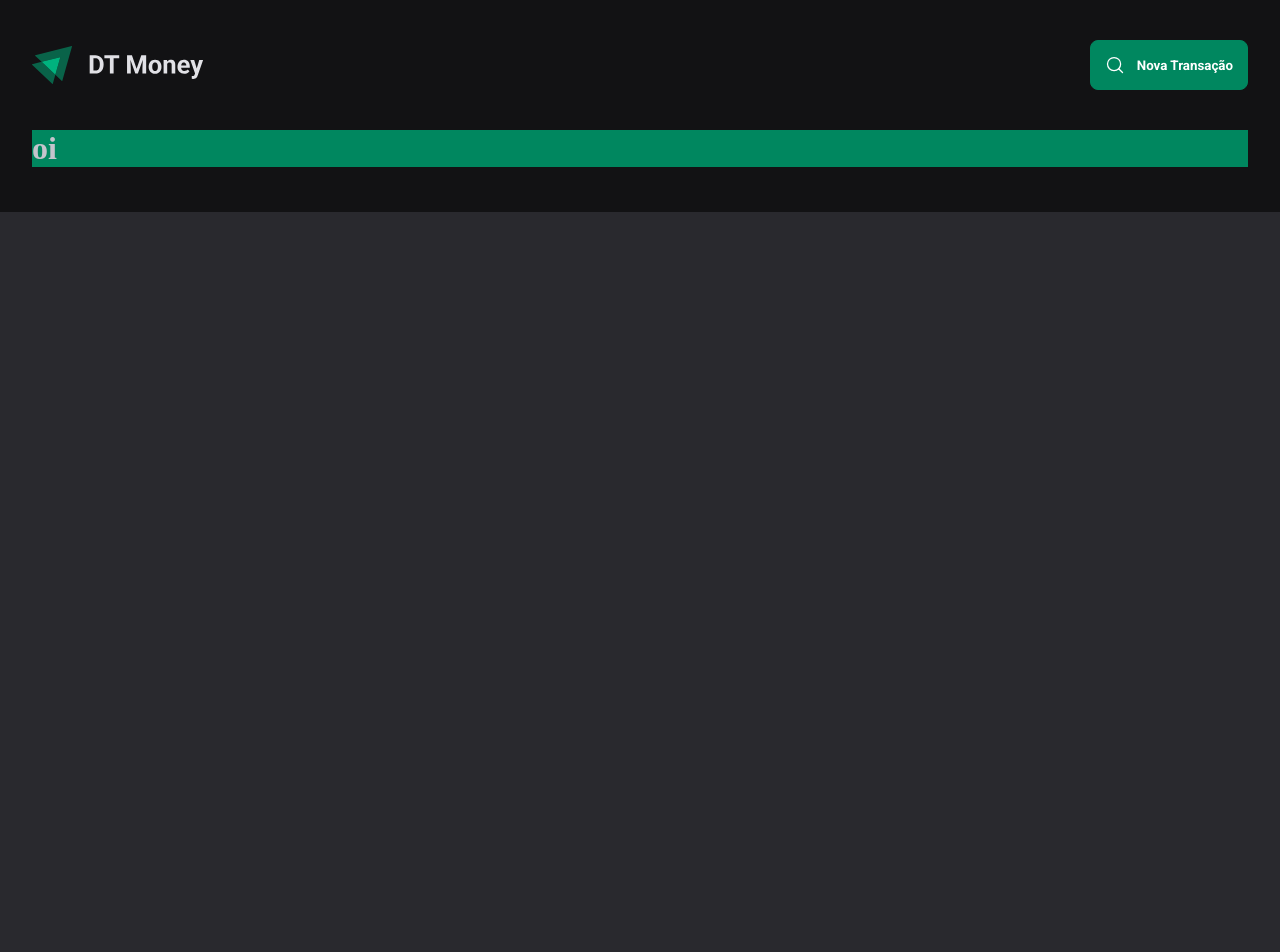
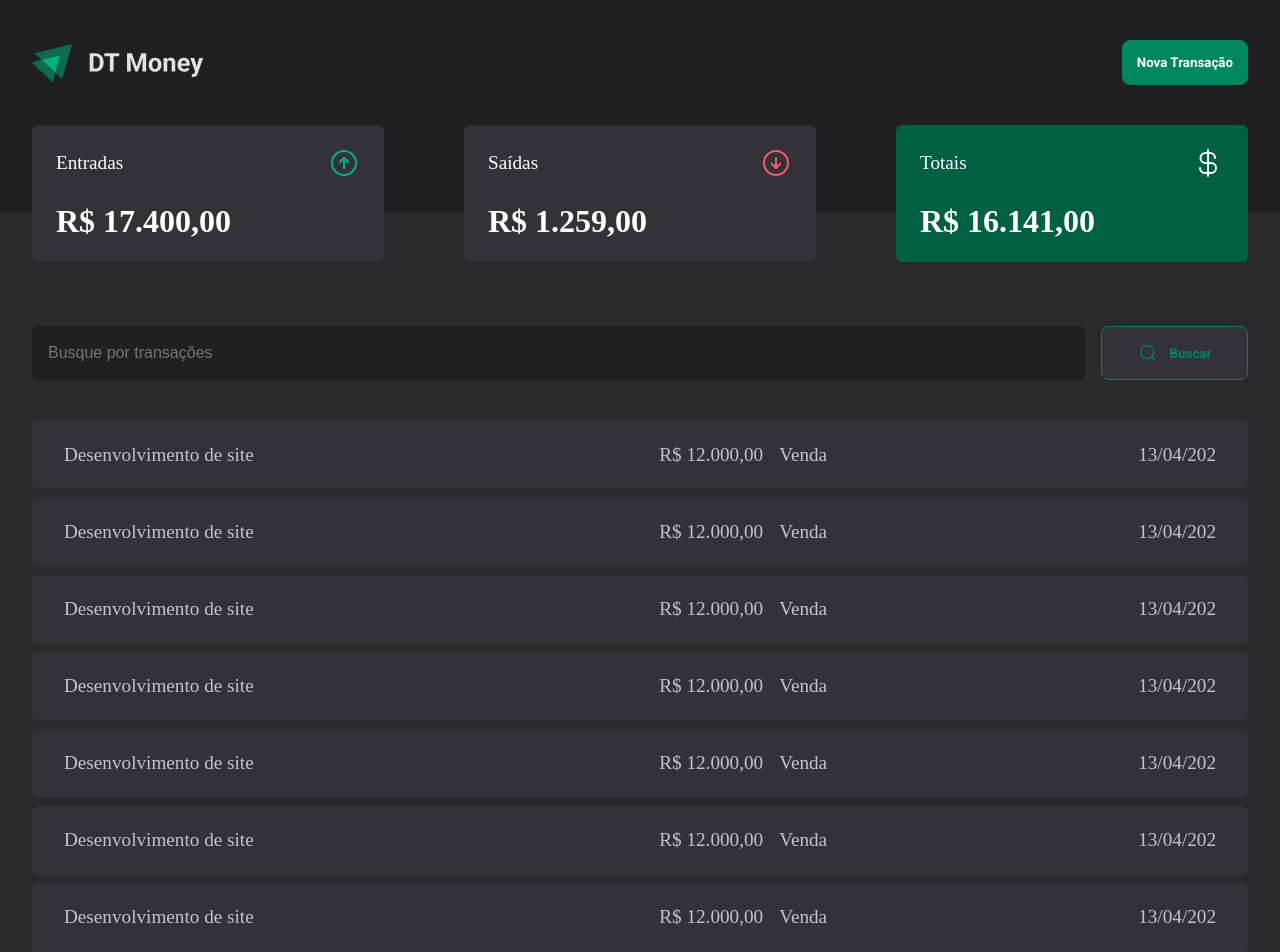
Before and after one commit to leometzker/Ignite, a React (Vite) app in the folder Aulas/DT_Money/: page / in a window 1280 px wide. Shown: the top 952 px of the page. Before the commit the page ends 800 px from the top, so only its background shows below. Built offline with nearby package versions, Linux system fonts and the light colour scheme.

Commit message:
Layout done

```diff
--- a/Aulas/DT_Money/src/App.tsx
+++ b/Aulas/DT_Money/src/App.tsx
@@ -1,6 +1,7 @@
 import { ThemeProvider } from 'styled-components'
 import { GlobalStyle } from './globals'
-import { Layout } from './pages/layout'
+import { Layout } from './pages/Layout'
+
 import { DefaultTheme } from './themes/defaultTheme'
 
 export function App() {
--- /dev/null
+++ b/Aulas/DT_Money/src/components/Extratct.tsx
@@ -0,0 +1,106 @@
+import { ExtractStyled } from './Styles/ExtratctStyled'
+
+const transactions = [
+  {
+    description: 'Desenvolvimento de site',
+    value: 'R$ 12.000,00',
+    category: 'Venda',
+    date: '13/04/202'
+  },
+  {
+    description: 'Desenvolvimento de site',
+    value: 'R$ 12.000,00',
+    category: 'Venda',
+    date: '13/04/202'
+  },
+  {
+    description: 'Desenvolvimento de site',
+    value: 'R$ 12.000,00',
+    category: 'Venda',
+    date: '13/04/202'
+  },
+  {
+    description: 'Desenvolvimento de site',
+    value: 'R$ 12.000,00',
+    category: 'Venda',
+    date: '13/04/202'
+  },
+  {
+    description: 'Desenvolvimento de site',
+    value: 'R$ 12.000,00',
+    category: 'Venda',
+    date: '13/04/202'
+  },
+  {
+    description: 'Desenvolvimento de site',
+    value: 'R$ 12.000,00',
+    category: 'Venda',
+    date: '13/04/202'
+  },
+  {
+    description: 'Desenvolvimento de site',
+    value: 'R$ 12.000,00',
+    category: 'Venda',
+    date: '13/04/202'
+  },
+  {
+    description: 'Desenvolvimento de site',
+    value: 'R$ 12.000,00',
+    category: 'Venda',
+    date: '13/04/202'
+  },
+  {
+    description: 'Desenvolvimento de site',
+    value: 'R$ 12.000,00',
+    category: 'Venda',
+    date: '13/04/202'
+  },
+  {
+    description: 'Desenvolvimento de site',
+    value: 'R$ 12.000,00',
+    category: 'Venda',
+    date: '13/04/202'
+  },
+  {
+    description: 'Desenvolvimento de site',
+    value: 'R$ 12.000,00',
+    category: 'Venda',
+    date: '13/04/202'
+  },
+  {
+    description: 'Desenvolvimento de site',
+    value: 'R$ 12.000,00',
+    category: 'Venda',
+    date: '13/04/202'
+  }
+]
+
+type TTransaction = typeof transactions
+
+export const Extract = () => {
+  return (
+    <ExtractStyled>
+      <table className="Extract">
+        <tbody>
+          {transactions.map(t => {
+            return (
+              <tr>
+                <td>{t.description}</td>
+                <td>{t.value}</td>
+                <td>{t.category}</td>
+                <td>{t.date}</td>
+              </tr>
+            )
+          })}
+        </tbody>
+      </table>
+
+      {/* <footer>
+        <div className="pages">
+          <button>anterior</button>
+          <button>próxima</button>
+        </div>
+      </footer> */}
+    </ExtractStyled>
+  )
+}
--- /dev/null
+++ b/Aulas/DT_Money/src/components/SearchBar.tsx
@@ -0,0 +1,16 @@
+import { MagnifyingGlass } from 'phosphor-react'
+import { SearchBarStyled } from './Styles/SearchBarStyled'
+
+export const SearchBar = () => {
+  return (
+    <SearchBarStyled>
+      <div className="container">
+        <input type="text" placeholder="Busque por transações" />
+        <button type="submit">
+          <MagnifyingGlass size={20} />
+          Buscar
+        </button>
+      </div>
+    </SearchBarStyled>
+  )
+}
--- /dev/null
+++ b/Aulas/DT_Money/src/components/Styles/ExtratctStyled.ts
@@ -0,0 +1,59 @@
+import styled from 'styled-components'
+
+export const ExtractStyled = styled.main`
+  margin-top: 2rem;
+
+  .Extract {
+    width: 100%;
+    max-height: 400px;
+    color: ${props => props.theme.color['gray-300']};
+
+    border-collapse: separate;
+    border-spacing: 0 0.5rem;
+
+    tbody {
+      tr {
+        background-color: ${props => props.theme.color['gray-600']};
+
+        td {
+          font-weight: 400;
+          font-size: 1.2rem;
+
+          line-height: 1.6;
+          padding: 1.2rem 0.5rem;
+
+          &:nth-child(2) {
+            text-align: right;
+            width: 12rem;
+          }
+
+          &:nth-child(4) {
+            text-align: right;
+            width: 2rem;
+          }
+
+          &:first-child {
+            width: 45%;
+            padding: 0 2rem;
+            border-bottom-left-radius: 6px;
+            border-top-left-radius: 6px;
+          }
+          &:last-child {
+            padding: 0 2rem;
+            border-bottom-right-radius: 6px;
+            border-top-right-radius: 6px;
+          }
+        }
+      }
+    }
+  }
+
+  footer {
+    .pages {
+      padding: 1rem;
+      display: flex;
+      justify-content: center;
+      gap: 2rem;
+    }
+  }
+`
--- /dev/null
+++ b/Aulas/DT_Money/src/components/Styles/SearchBarStyled.ts
@@ -0,0 +1,39 @@
+import styled from 'styled-components'
+
+export const SearchBarStyled = styled.div`
+  margin-top: 4rem;
+
+  .container {
+    display: flex;
+    align-items: center;
+    justify-content: space-between;
+    gap: 1rem;
+
+    input {
+      display: flex;
+      padding: 1rem;
+      flex: 1;
+
+      border-radius: 6px;
+      border: 0;
+
+      font-size: 1rem;
+      line-height: 1.4;
+      background-color: ${props => props.theme.color['gray-800']};
+      color: ${props => props.theme.color['gray-300']};
+    }
+
+    button {
+      width: 9.19rem;
+      height: 3.375rem;
+      font-weight: 700;
+      color: ${props => props.theme.color['green-500']};
+      background-color: ${props => props.theme.color['gray-600']};
+
+      &:hover {
+        color: ${props => props.theme.color.white};
+        background-color: ${props => props.theme.color['green-500']};
+      }
+    }
+  }
+`
--- /dev/null
+++ b/Aulas/DT_Money/src/components/Styles/Summary.ts
@@ -0,0 +1,57 @@
+import styled from 'styled-components'
+
+export const SummaryStyled = styled.div`
+  min-width: 25rem;
+  height: 8.56rem;
+
+  display: flex;
+  justify-content: space-between;
+  align-items: center;
+  gap: 2rem;
+
+  .card {
+    display: flex;
+    flex-direction: column;
+    justify-content: center;
+
+    font-weight: 700;
+    font-size: 2rem;
+    /* text-align: center; */
+
+    gap: 1.5rem;
+    height: 8.56rem;
+    width: 22rem;
+    padding: 1.5rem;
+    border-radius: 6px;
+
+    color: ${props => props.theme.color.white};
+    background-color: ${props => props.theme.color['gray-600']};
+
+    span {
+      font-weight: 400;
+      font-size: 1.2rem;
+      display: flex;
+      align-items: center;
+      justify-content: space-between;
+    }
+  }
+
+  .card.income {
+    svg {
+      color: ${props => props.theme.color['green-300']};
+    }
+  }
+
+  .card.outcome {
+    svg {
+      color: ${props => props.theme.color['red-300']};
+    }
+  }
+
+  .card.total {
+    background-color: ${props => props.theme.color['green-700']};
+    svg {
+      color: ${props => props.theme.color.white};
+    }
+  }
+`
--- /dev/null
+++ b/Aulas/DT_Money/src/components/Summary.tsx
@@ -0,0 +1,27 @@
+import { ArrowCircleDown, ArrowCircleUp, CurrencyDollar } from 'phosphor-react'
+import { SummaryStyled } from './Styles/Summary'
+
+export const Summary = () => {
+  return (
+    <SummaryStyled>
+      <div className="card income">
+        <span>
+          Entradas <ArrowCircleUp size={32} />
+        </span>
+        R$ 17.400,00
+      </div>
+      <div className="card outcome">
+        <span>
+          Saídas <ArrowCircleDown size={32} />
+        </span>
+        R$ 1.259,00
+      </div>
+      <div className="card total">
+        <span>
+          Totais <CurrencyDollar size={32} />
+        </span>
+        R$ 16.141,00
+      </div>
+    </SummaryStyled>
+  )
+}
--- a/Aulas/DT_Money/src/pages/layout.tsx
+++ b/Aulas/DT_Money/src/pages/layout.tsx
@@ -1,23 +1,22 @@
-import { LayoutStyled } from './styles/layout'
 import logo from '../assets/logoMain.svg'
-import { MagnifyingGlass } from 'phosphor-react'
+import { LayoutStyled } from './styles/Layout'
+import { Summary } from '../components/Summary'
+import { SearchBar } from '../components/SearchBar'
+import { Extract } from '../components/Extratct'
 
 export const Layout = () => {
   return (
     <LayoutStyled>
       <header>
         <img src={logo} />
-        <button>
-          <MagnifyingGlass size={20} />
-          Nova Transação
-        </button>
+        <button>Nova Transação</button>
       </header>
 
-      <div className="container">
-        <main>
-          <h1>oi</h1>
-        </main>
-      </div>
+      <Summary />
+
+      <SearchBar />
+
+      <Extract />
     </LayoutStyled>
   )
 }
--- a/Aulas/DT_Money/src/pages/styles/layout.ts
+++ b/Aulas/DT_Money/src/pages/styles/layout.ts
@@ -15,7 +15,7 @@ export const LayoutStyled = styled.div`
     width: 100vw;
     height: 13.25rem;
 
-    background-color: ${props => props.theme.color['gray-900']};
+    background-color: ${props => props.theme.color['gray-800']};
   }
 
   header {
@@ -24,8 +24,4 @@ export const LayoutStyled = styled.div`
     align-items: center;
     padding: 2.5rem 0;
   }
-
-  .container {
-    background-color: ${props => props.theme.color['green-500']};
-  }
 `
```
